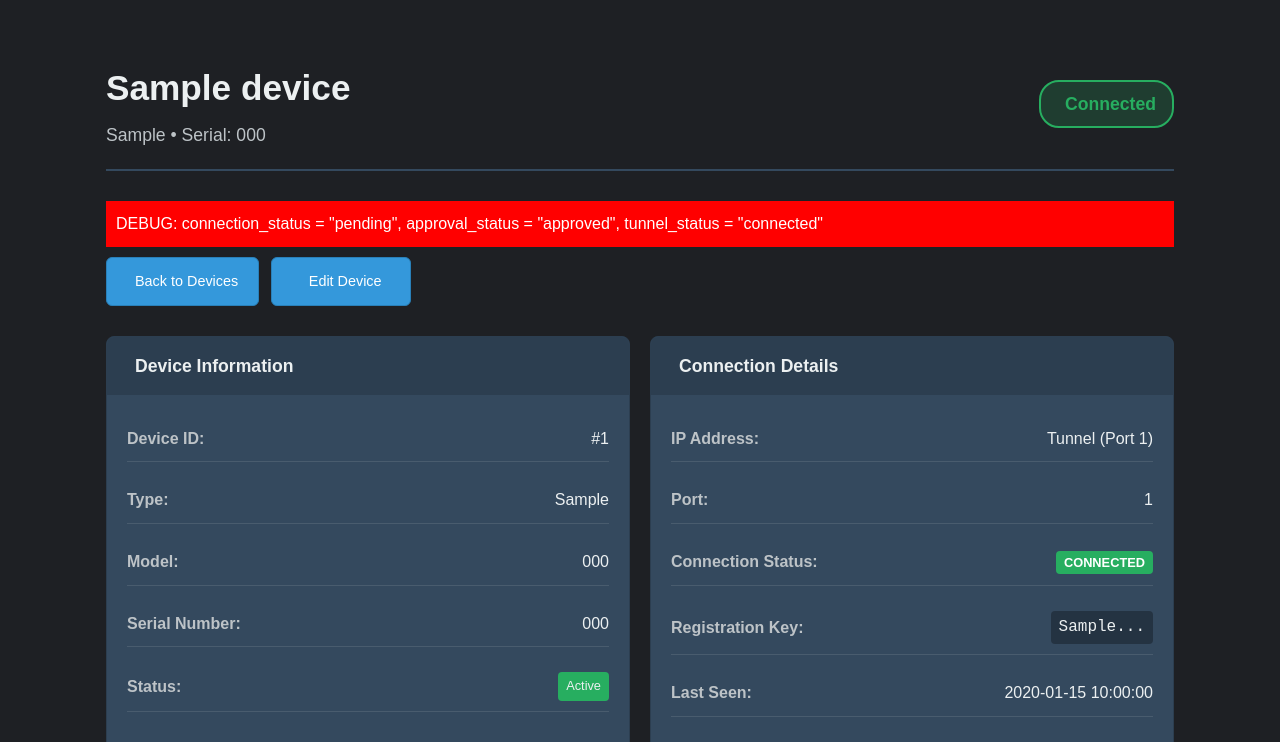
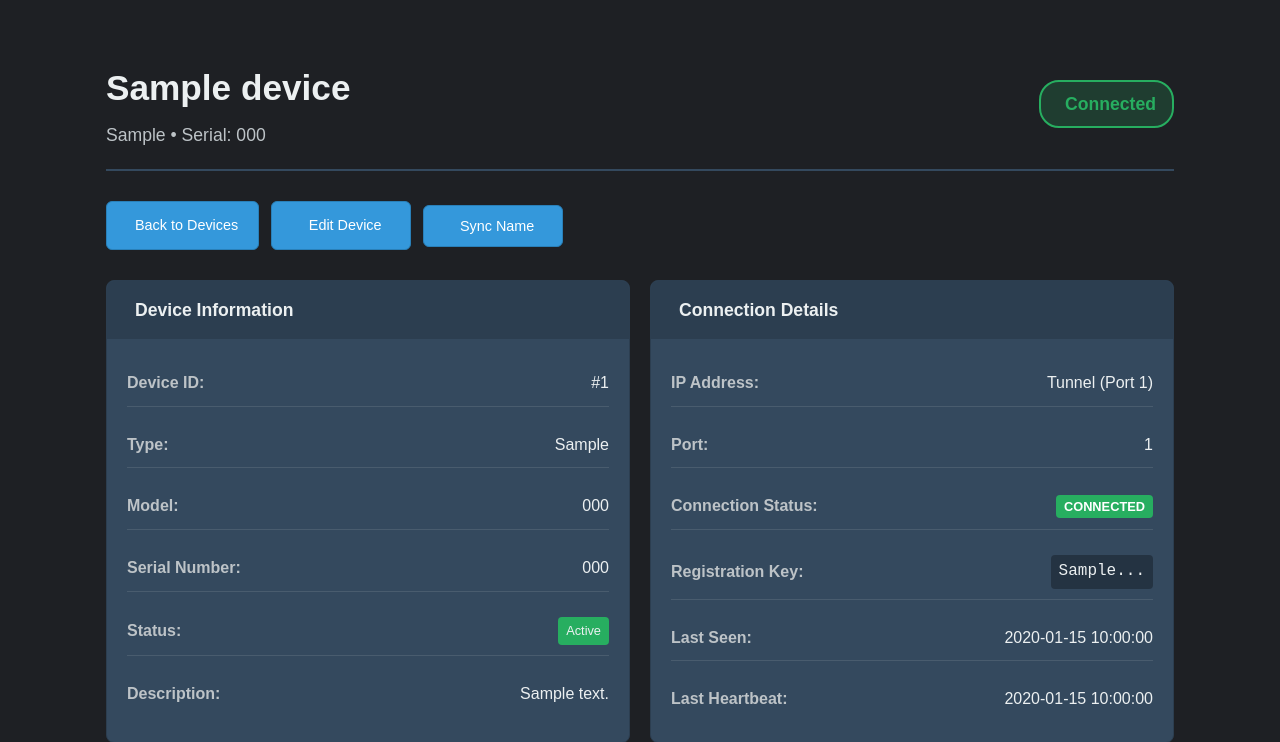
Before and after one commit to GaryWoznichak/CPHub, a Flask app: page /devices/1 in a window 1280 px wide. Shown: the part 113-855 px from the top of the page. Run offline with Flask 3, Linux system fonts and the light colour scheme; the visitor is signed in with stand-in values (Sample User, id 1); tables that the repository leaves empty hold one stand-in row (values such as "Sample post"); data that the repository does not hold is empty; some libraries are stand-ins or nearby versions.

Commit message:
definitely have it now

```diff
--- a/templates/devices/view.html
+++ b/templates/devices/view.html
@@ -20,10 +20,6 @@
         </div>
     </div>
 
-    <div style="background: red; color: white; padding: 10px; margin: 10px 0;">
-        DEBUG: connection_status = "{{ device.connection_status }}", approval_status = "{{ device.approval_status }}", tunnel_status = "{{ device.tunnel_status }}"
-    </div>
-
     <!-- Back and Edit Buttons -->
     <div class="mb-4">
         <div class="header-buttons">
@@ -35,7 +31,7 @@
                 <i class="fas fa-edit"></i>
                 <span>Edit Device</span>
             </a>
-            {% if device.connection_status == 'connected' %}
+            {% if device.tunnel_status == 'connected' or device.connection_status == 'connected' %}
             <button type="button"
                     class="action-button"
                     onclick="syncDeviceName({{ device.device_id }}, '{{ device.device_name }}')"
```
